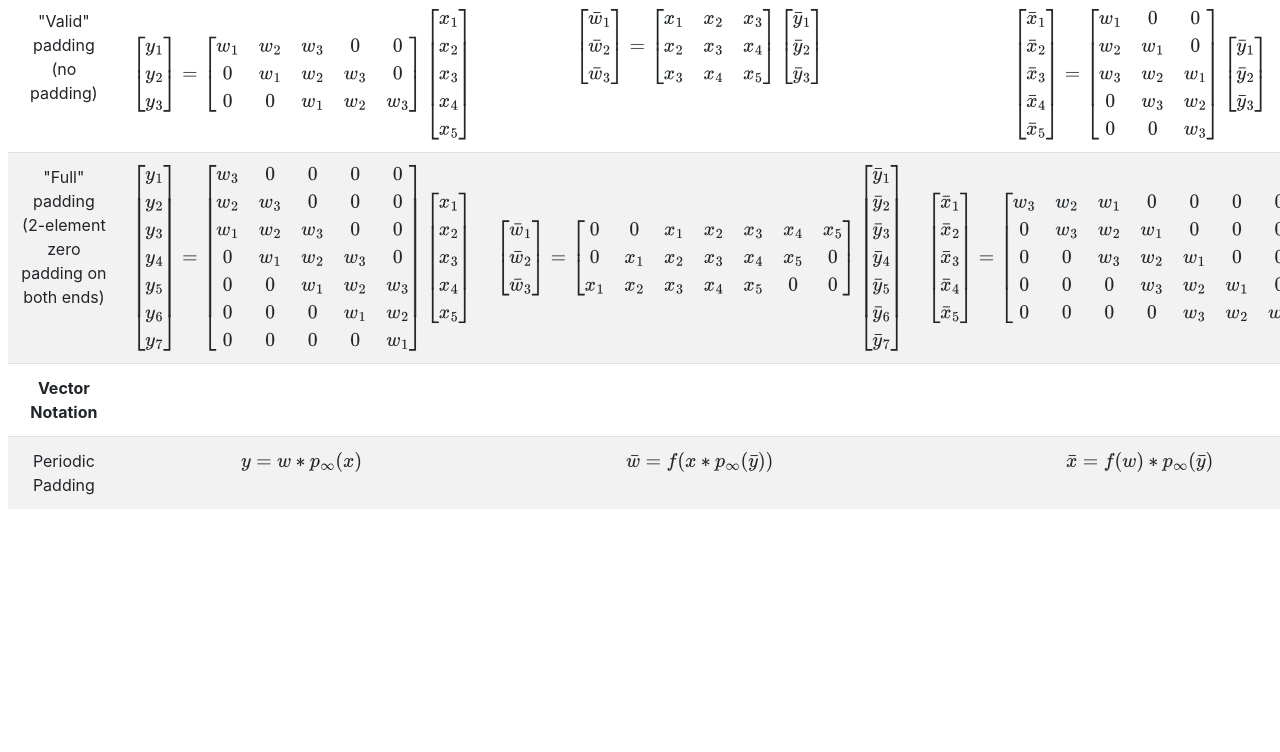
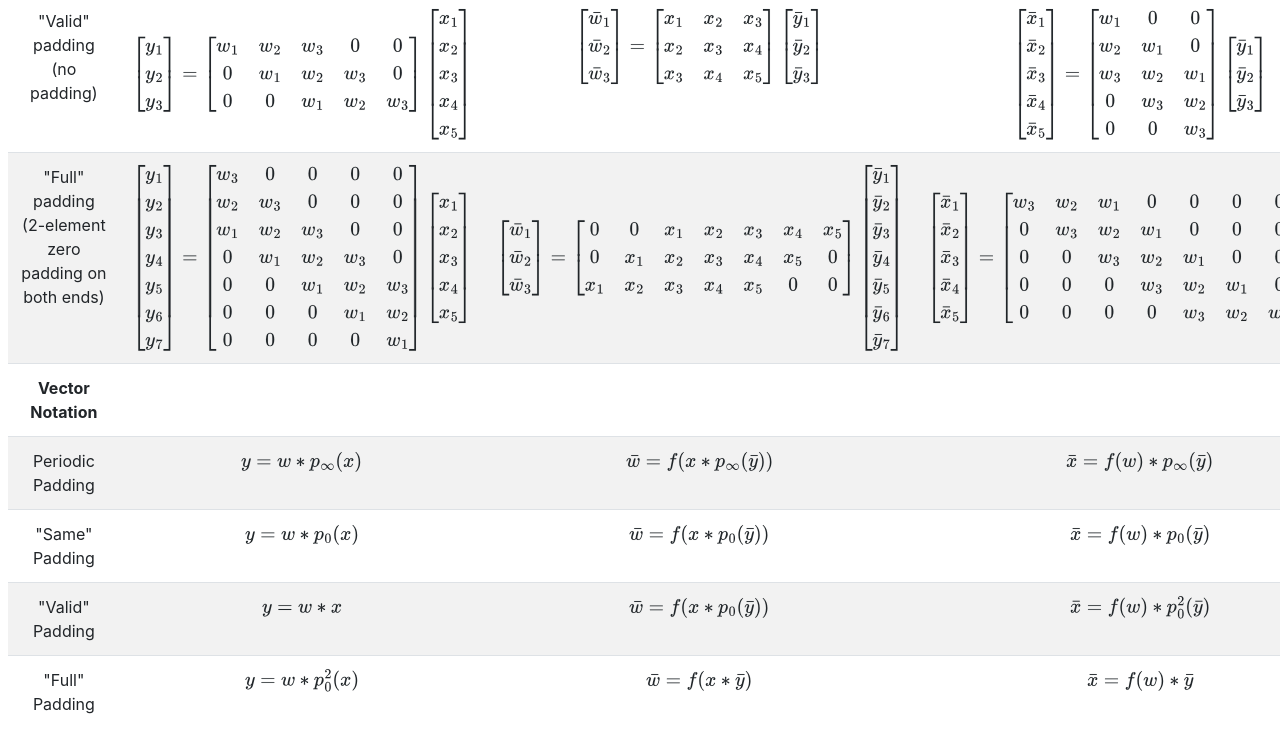
Before and after one commit to Ceyron/conv-autodiff-table, a plain HTML site: page index.html in a window 1280 px wide. Shown: the part 643-1395 px from the top of the page. Before the commit the page ends 1176 px from the top, so only its background shows below. Drawn offline with nearby package versions, Linux system fonts and the light colour scheme.

Commit message:
Finalize vector notation

```diff
--- a/index.html
+++ b/index.html
@@ -472,6 +472,42 @@ MathJax = {
       \bar{x} = f(w) \ast p_\infty(\bar{y})
     $</td>
   </tr>
+  <tr>
+    <td>"Same" Padding</td>
+    <td>$
+      y = w \ast p_0(x)
+    $</td>
+    <td>$
+      \bar{w} = f(x \ast p_0(\bar{y}))
+    $</td>
+    <td>$
+      \bar{x} = f(w) \ast p_0(\bar{y})
+    $</td>
+  </tr>
+  <tr>
+    <td>"Valid" Padding</td>
+    <td>$
+      y = w \ast x
+    $</td>
+    <td>$
+      \bar{w} = f(x \ast p_0(\bar{y}))
+    $</td>
+    <td>$
+      \bar{x} = f(w) \ast p_0^2(\bar{y})
+    $</td>
+  </tr>
+  <tr>
+    <td>"Full" Padding</td>
+    <td>$
+      y = w \ast p_0^2(x)
+    $</td>
+    <td>$
+      \bar{w} = f(x \ast \bar{y})
+    $</td>
+    <td>$
+      \bar{x} = f(w) \ast \bar{y}
+    $</td>
+  </tr>
   </tbody>
 
 </table>
```
